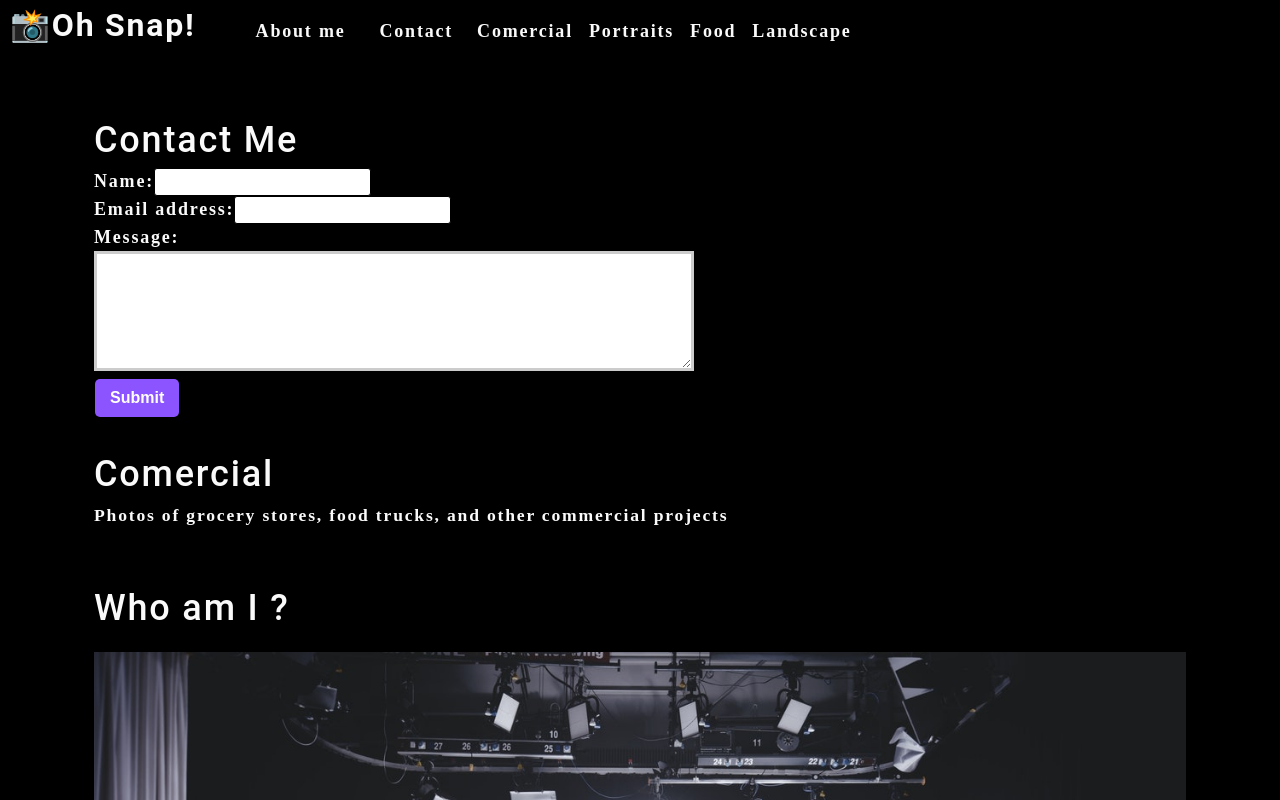
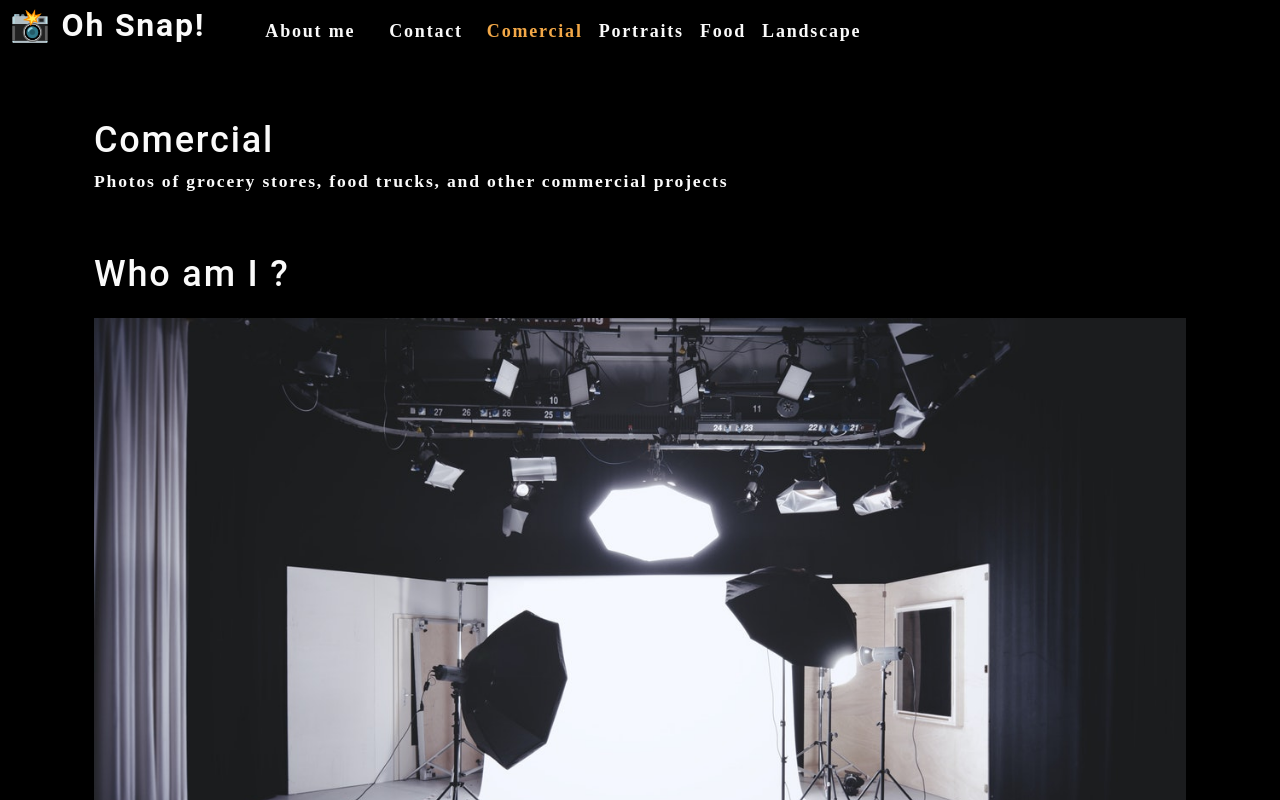
Before and after one commit to Rodrigo-Valencia/photo-port, a React (Create React App) app: page / in a window 1280 px wide. Shown: the top 800 px of the page. Built offline with nearby package versions, Linux system fonts and the light colour scheme.

Commit message:
added SPA

```diff
--- a/src/App.js
+++ b/src/App.js
@@ -16,6 +16,7 @@
   ]);
 
   const [currentCategory, setCurrentCategory] = useState(categories[0]);
+  const [contactSelected, setContactSelected] = useState(false);
 
   return (
     <div>
@@ -23,11 +24,19 @@
       categories={categories}
       setCurrentCategory={setCurrentCategory}
       currentCategory={currentCategory}
+      contactSelected={contactSelected}
+      setContactSelected={setContactSelected}
       ></Nav>
       <main>
-        <ContactForm></ContactForm>
-        <Gallery currentCategory={currentCategory}></Gallery>
-        <About></About>
+        {!contactSelected ? (
+          <>
+            <Gallery currentCategory={currentCategory}></Gallery>
+            <About></About>
+          </>
+        ) : (
+          <ContactForm></ContactForm>
+
+          )}
       </main>
 
     </div>
--- a/src/components/Contact/index.js
+++ b/src/components/Contact/index.js
@@ -3,8 +3,17 @@
 
 function ContactForm () {
     const [formState, setFormState] = useState({ name: '', email: '', message: ''});
+
+    const [errorMessage, setErrorMessage] = useState('');
     const {name, email, message } = formState;
-    const [errorMessage, setErrorMessage] = useState('');
+
+    function handleSubmit(e) {
+        e.preventDefault();
+        if (!errorMessage) {
+            setFormState({ [e.target.name]: e.target.value })
+            console.log('Form', formState);
+        }
+    };
 
     function handleChange(e) {
         if (e.target.name === 'email') {
@@ -14,31 +23,22 @@
             if (!isValid) {
                 setErrorMessage('Your Email is Invalid.');
             } else {
-                if (!e.target.value.length) {
-                    setErrorMessage(`${e.target.name} is required`);
-                }else {
-                    setErrorMessage('');
-                }
+                setErrorMessage('');
+            }
+        } else {
+            if (!e.target.value.length) {
+                setErrorMessage(`${e.target.name} is required`);
+            }   else {
+                setErrorMessage('');
             }
         }
-        if (!errorMessage) {
-            setFormState({ formState, [e.target.name]: e.target.value });
-        }
+    }
 
-        setFormState({ formState, name: e.target.value })
 
-        console.log('errorMessage', errorMessage);
-    }
-    console.log(formState);
-
-    function handleSubmit(e) {
-        e.preventDefault();
-        console.log(formState)
-    }
 
     return (
         <section>
-            <h1>Contact Me</h1>
+            <h1 data-testid="h1tag">Contact Me</h1>
             <form id="contact-form" onSubmit={handleSubmit}>
                 <div>
                     <label htmlFor="name">Name:</label>
@@ -60,7 +60,7 @@
                 <button type="submit">Submit</button>
             </form>
         </section>
-    )
+    );
 
 }
 
--- a/src/components/Gallery/index.js
+++ b/src/components/Gallery/index.js
@@ -8,7 +8,7 @@
         <section>
             <h1 data-testid='h1tag'>{capitalizeFirstLetter(currentCategory.name)}</h1>
             <p>{currentCategory.description}</p>
-            <PhotoList></PhotoList>
+            <PhotoList category={currentCategory.name}></PhotoList>
         </section>
     );
 }
--- a/src/components/Nav/index.js
+++ b/src/components/Nav/index.js
@@ -6,45 +6,35 @@
     categories = [],
     setCurrentCategory,
     currentCategory,
+    contactSelected,
+    setContactSelected
   } = props;
-
-  const handleClick = (item) => {
-    console.log(item);
-    return item;
-  };
 
   return (
     <header className="flex-row px-1">
       <h2>
         <a data-testid="link" href="/">
-          <span role="img" aria-label="camera">
-            {" "}
-            📸
-          </span>{""}
-          Oh Snap!
+          <span role="img" aria-label="camera">📸 </span>Oh Snap!
         </a>
       </h2>
       <nav>
         <ul className="flex-row">
           <li className="mx-2">
-            <a
-            href="#about"
-            >
+            <a data-testid="about" href="#about" onClick={() => setContactSelected(false)}>
               About me
             </a>
           </li>
-          <li className={'mx-2'}>
-            <span onClick={() => handleClick('Contact')}>
-              Contact
-            </span>
+          <li className={`mx-2 ${contactSelected && 'navActive'}`}>
+            <span onClick={() => setContactSelected(true)} > Contact </span>
           </li>
           {categories.map((category) => (
             <li className={`mx-1 ${
-              currentCategory.name === category.name
+              currentCategory.name === category.name && !contactSelected && 'navActive'
             }`} key={category.name}>
               <span
               onClick={() => {
                 setCurrentCategory(category)
+                setContactSelected(false);
               }}
               >
                 {capitalizeFirstLetter(category.name)}
```
